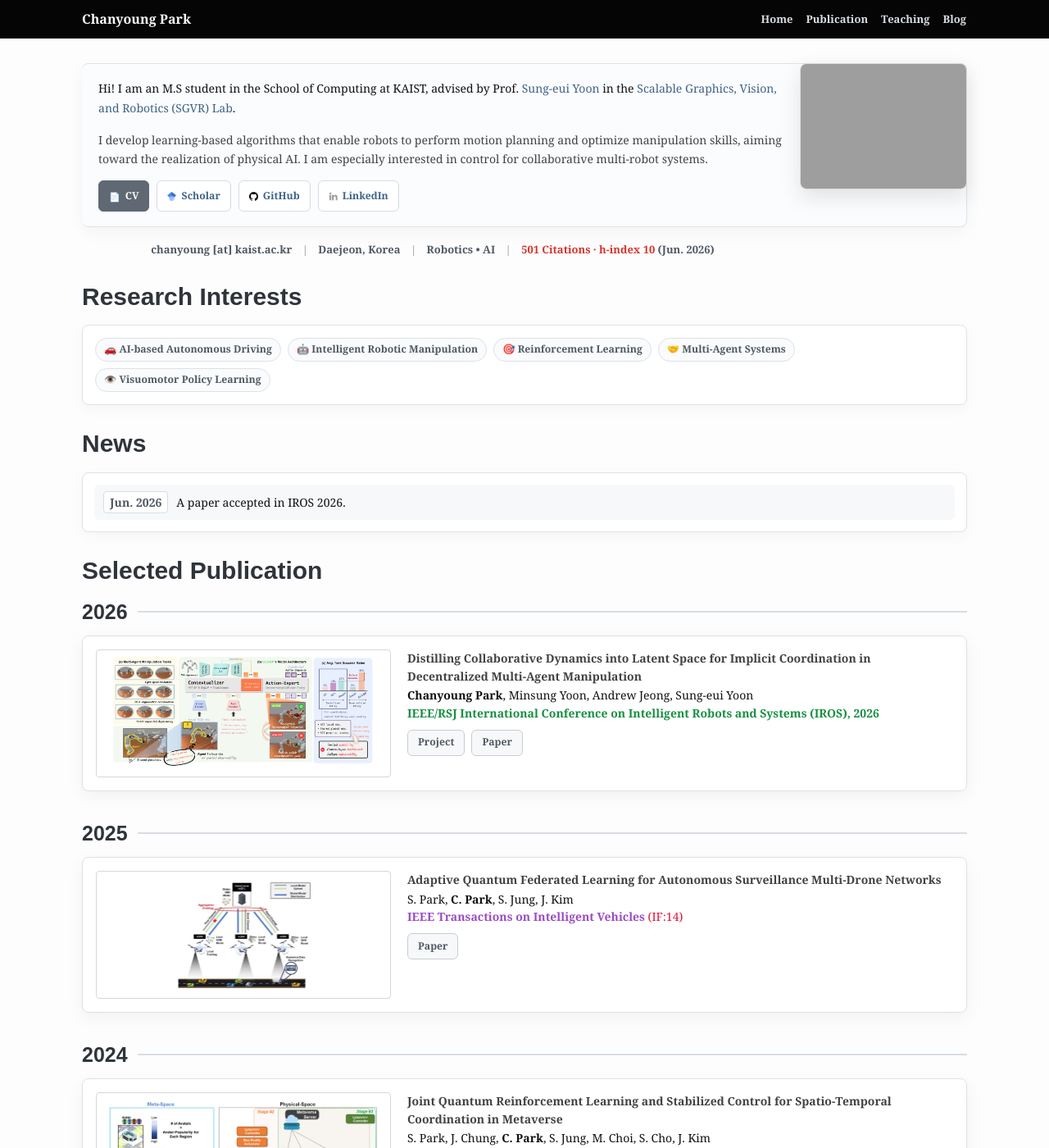
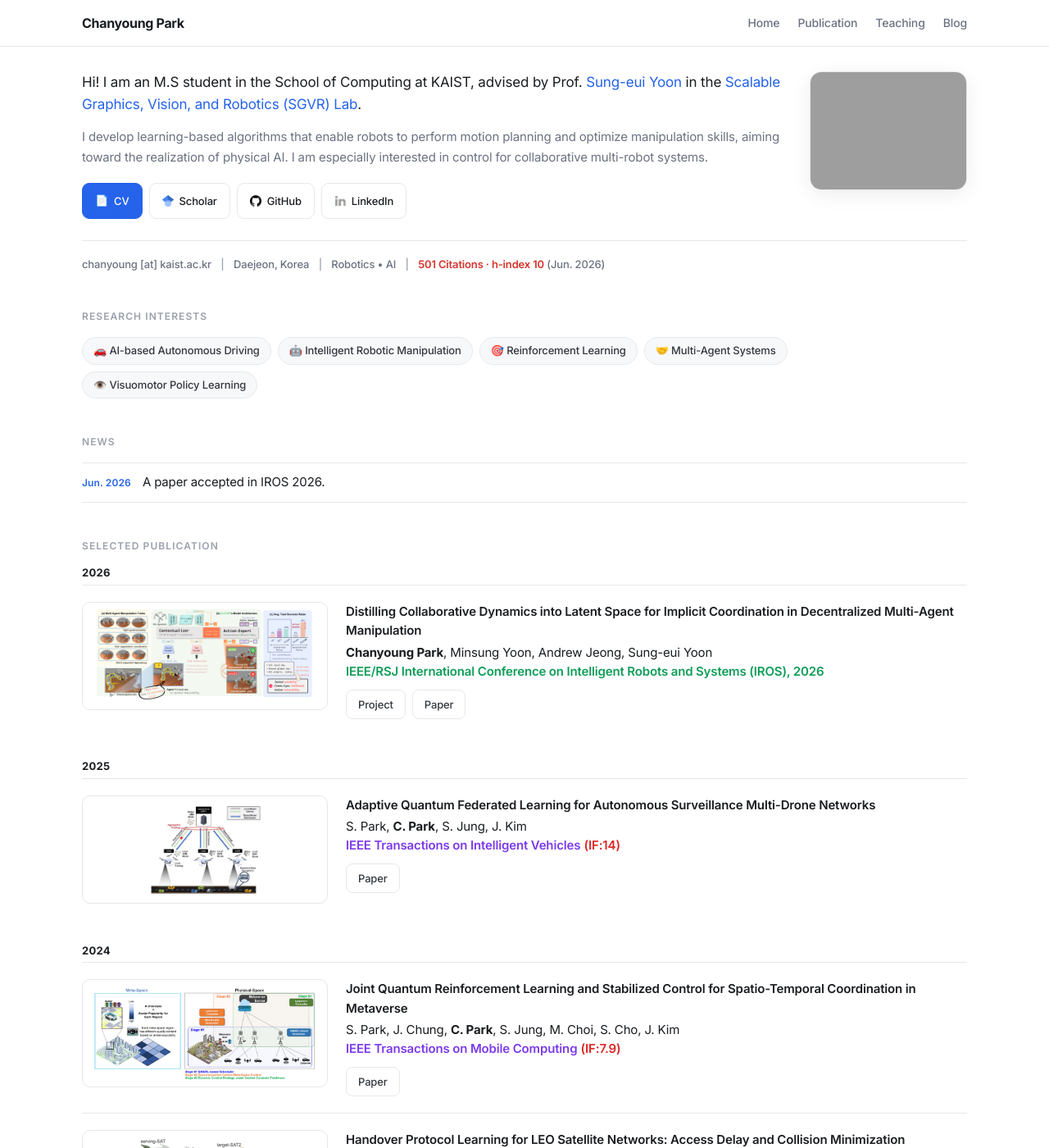
Before and after one commit to cosdeneb/cosdeneb.github.io, a Jekyll site: the page built from index.md, in a window 1280 px wide and 1400 px high. Shown: the whole window at 82% size. Built offline with Jekyll 4.4.1, drawn with Linux system fonts in a browser that asks for light colours.

Commit message:
Redesign site with minimal, modern styling (Inter font)
Switch to Inter sans-serif, a restrained black-and-white palette with a
single blue accent, a clean sticky white header, and whitespace-driven
sections in place of heavy bordered cards and shadows across the home
and publication pages.

```diff
--- a/_config.yml
+++ b/_config.yml
@@ -67,4 +67,4 @@ exclude:
   - vendor/ruby/
 
 # Used for defeating caching
-version: 8
+version: 9
--- a/_includes/head.html
+++ b/_includes/head.html
@@ -60,6 +60,10 @@
     <meta property="twitter:site" content="{{ twitter_username }}"/>
   {% endif %}
 
+  <link rel="preconnect" href="https://fonts.googleapis.com"/>
+  <link rel="preconnect" href="https://fonts.gstatic.com" crossorigin/>
+  <link href="https://fonts.googleapis.com/css2?family=Inter:wght@400;500;600;700;800&display=swap" rel="stylesheet"/>
+
   <link rel="stylesheet" href="{{ "/assets/css/main.css" | absolute_url }}?v={{ site.version }}"/>
   <link rel="canonical" href="{{ page_url }}"/>
   <link rel="shortcut icon" href="{{ "/apple-icon-57x57.ico" | absolute_url }}" type="image/x-icon"/>
--- a/_sass/_base.scss
+++ b/_sass/_base.scss
@@ -29,10 +29,12 @@ body {
   font-family: $base-font-family;
   font-size: $base-font-size;
   line-height: $base-line-height;
-  font-weight: 300;
+  font-weight: 400;
   color: $text-color;
   background-color: $background-color;
   -webkit-text-size-adjust: 100%;
+  -moz-osx-font-smoothing: grayscale;
+  letter-spacing: -0.01em;
 }
 
 /**
@@ -99,8 +101,11 @@ h3,
 h4,
 h5,
 h6 {
-  font-weight: 300;
-  font-family: "Futura", sans-serif;
+  font-weight: 700;
+  font-family: $base-font-family;
+  color: $text-color;
+  letter-spacing: -0.02em;
+  line-height: 1.25;
 }
 
 h4 {
@@ -111,15 +116,12 @@ h4 {
  * Links
  */
 a {
-  color: #3f6388;
+  color: $accent;
   text-decoration: none;
-  //
-  // &:visited {
-  //   color: darken($brand-color, 15%);
-  // }
+  transition: color 0.15s ease;
 
   &:hover {
-    color: #111;
+    color: $accent-dark;
     text-decoration: underline;
   }
 }
--- a/_sass/_layout.scss
+++ b/_sass/_layout.scss
@@ -2,11 +2,13 @@
  * Site header
  */
 .site-header {
-  border-bottom: 1px solid #111;
-  min-height: 44px;
+  border-bottom: 1px solid $line;
+  min-height: 56px;
   padding-top: 0;
   padding-bottom: 0;
-  background-color: #050505;
+  background-color: rgba(255, 255, 255, 0.85);
+  backdrop-filter: saturate(180%) blur(12px);
+  -webkit-backdrop-filter: saturate(180%) blur(12px);
 
   @include media-query($on-mobile) {
     padding-top: 0;
@@ -14,13 +16,16 @@
   }
 
   // Positioning context for the mobile navigation icon
-  position: relative;
+  position: sticky;
+  top: 0;
+  z-index: 20;
 
   .wrapper {
     display: flex;
     align-items: center;
     justify-content: space-between;
     max-width: 1080px;
+    min-height: 56px;
 
     &:after {
       content: none;
@@ -31,20 +36,20 @@
 
 .site-title {
   font-size: 16px;
-  font-weight: bold;
-  line-height: 44px;
-  letter-spacing: 0;
+  font-weight: 700;
+  line-height: 56px;
+  letter-spacing: -0.02em;
   float: none;
   display: block;
   padding: 0;
 
   &,
   &:visited {
-    color: #f7f8fa;
+    color: $text-color;
   }
 
   &:hover {
-    color: #fff;
+    color: $accent;
     text-decoration: none;
   }
 }
@@ -64,15 +69,16 @@
   .menu {
     display: flex;
     align-items: center;
-    gap: 14px;
+    gap: 22px;
   }
 
   .page-link {
-    border: 1px solid transparent;
-    color: #d8dde3;
-    font-size: 13px;
-    font-weight: bold;
-    line-height: 44px;
+    border: 0;
+    color: $muted;
+    font-size: 14px;
+    font-weight: 500;
+    line-height: 56px;
+    letter-spacing: -0.01em;
     padding: 0;
 
     // Gaps between nav items, but not on the first one
@@ -81,8 +87,8 @@
     }
 
     &:hover {
-      color: #fff;
-      text-decoration: underline;
+      color: $text-color;
+      text-decoration: none;
       background-color: transparent;
       border-color: transparent;
     }
@@ -93,10 +99,11 @@
     top: 12px;
     right: 24px;
 
-    border: 1px solid $grey-color-light;
-    border-radius: 5px;
+    border: 1px solid $line;
+    border-radius: 10px;
     text-align: right;
     background-color: #fff;
+    box-shadow: 0 8px 24px rgba(0, 0, 0, 0.08);
 
     .menu-icon {
       display: block;
@@ -142,11 +149,13 @@
  * Site footer
  */
 .site-footer {
-  border-top: 1px solid $grey-color-light;
+  border-top: 1px solid $line;
   padding: $spacing-unit 0;
+  margin-top: 40px;
+  color: $muted;
 
   @include media-query($on-mobile) {
-    padding-top: 10px;
+    padding-top: 20px;
   }
 }
 
--- a/_sass/_site.scss
+++ b/_sass/_site.scss
@@ -1,15 +1,20 @@
+/**
+ * Home / shared content styles — minimal & clean
+ */
+
 .profile-pic {
   float: right;
-  width: 202px;
-  border: 1px solid #d8dde3;
-  border-radius: 8px;
-  margin-left: 20px;
-  box-shadow: 0 10px 26px rgba(0, 0, 0, 0.1);
+  width: 190px;
+  border-radius: 14px;
+  border: 1px solid $line;
+  margin-left: 28px;
+  box-shadow: 0 6px 24px rgba(0, 0, 0, 0.07);
 
   @include media-query($on-mobile) {
     float: none;
-    margin-bottom: 20px;
-    margin-left: 0px;
+    display: block;
+    width: 150px;
+    margin: 0 auto 22px;
   }
 }
 
@@ -31,157 +36,137 @@
   }
 }
 
+/* Intro — no card, generous whitespace */
 .home-intro {
-  margin-bottom: 18px;
-  padding: 18px 20px;
-  border: 1px solid #dde2e8;
-  border-left: 0;
-  border-radius: 8px;
-  background-color: #fbfcfd;
-  box-shadow: 0 6px 20px rgba(0, 0, 0, 0.045);
+  margin-bottom: 4px;
+
+  p {
+    margin-bottom: 14px;
+  }
+
+  p:first-of-type {
+    font-size: 17px;
+    line-height: 1.6;
+    color: $text-color;
+  }
 
   p:last-of-type {
     margin-bottom: 0;
   }
 }
 
+.home-research-copy {
+  color: $muted;
+}
+
+.home-highlight {
+  border-left: 2px solid $line;
+  padding-left: 14px;
+}
+
+/* Action buttons */
 .home-actions {
   display: flex;
   flex-wrap: wrap;
   justify-content: flex-start;
-  gap: 9px;
-  margin-top: 14px;
+  gap: 8px;
+  margin-top: 18px;
 }
 
 .home-button {
   display: inline-flex;
   align-items: center;
   justify-content: center;
-  gap: 6px;
-  min-height: 30px;
-  border: 1px solid #d6dce3;
-  border-radius: 6px;
-  padding: 3px 12px;
-  color: #3f6388;
-  font-size: $small-font-size;
-  font-weight: bold;
-  line-height: 1.5;
+  gap: 7px;
+  min-height: 34px;
+  border: 1px solid $line;
+  border-radius: 9px;
+  padding: 4px 15px;
+  color: $text-color;
+  font-size: 13px;
+  font-weight: 500;
+  line-height: 1.4;
   background-color: #fff;
+  transition: border-color 0.15s ease, background-color 0.15s ease, color 0.15s ease, transform 0.1s ease;
+}
+
+.home-button:hover {
+  color: $text-color;
+  text-decoration: none;
+  border-color: #cfd4da;
+  background-color: $surface;
+  transform: translateY(-1px);
+}
+
+.home-button.primary {
+  color: #fff;
+  border-color: $accent;
+  background-color: $accent;
+}
+
+.home-button.primary:hover {
+  color: #fff;
+  border-color: $accent-dark;
+  background-color: $accent-dark;
 }
 
 .home-button-icon {
-  width: 11px;
-  height: 11px;
+  width: 14px;
+  height: 14px;
   border: 0;
   object-fit: contain;
 }
 
 .home-button-symbol {
-  font-size: 11px;
+  font-size: 13px;
   line-height: 1;
 }
 
-.home-button:hover {
-  color: $text-color;
-  text-decoration: none;
-  border-color: #aeb6c0;
-  background-color: #f4f6f8;
-}
-
-.home-button.primary {
-  color: #fff;
-  border-color: #5f6873;
-  background-color: #5f6873;
-}
-
-.home-button.primary:hover {
-  color: #fff;
-  border-color: #424a54;
-  background-color: #424a54;
-}
-
-.home-highlight {
-  border-left: 3px solid $grey-color-light;
-  padding-left: 12px;
-}
-
-.home-research-copy {
-  color: $grey-color-dark;
-}
-
+/* Meta line */
 .home-meta {
-  margin: 10px 224px 30px 0;
-  color: #4f5863;
+  clear: both;
+  margin: 26px 0 8px;
+  padding-top: 18px;
+  border-top: 1px solid $line;
+  color: $muted;
   font-size: 13px;
-  font-weight: bold;
-  line-height: 1.5;
-  text-align: center;
+  font-weight: 500;
+  line-height: 1.6;
+  text-align: left;
 }
 
 .home-meta span {
-  color: #a0a6ad;
-  padding: 0 9px;
+  color: $faint;
+  padding: 0 8px;
 }
 
-.publication-button {
-  display: inline-flex;
-  align-items: center;
-  justify-content: center;
-  min-height: 26px;
-  border: 1px solid #c7cdd4;
-  border-radius: 6px;
-  padding: 2px 12px;
-  color: #4f5863;
-  font-size: $small-font-size;
-  font-weight: bold;
-  line-height: 1.5;
-  background-color: #f7f8fa;
-}
-
-.publication-button:hover {
-  color: #fff;
-  text-decoration: none;
-  border-color: #5f6873;
-  background-color: #5f6873;
-}
-
-.keyword {
-  color: #4f5863;
-  font-weight: bold;
-}
-
-.home-section-title {
-  display: flex;
-  align-items: center;
-  gap: 12px;
-  margin-bottom: 14px !important;
+/* Section titles — quiet uppercase eyebrow */
+.home-section-title,
+.home .home-section-title {
+  display: block !important;
+  margin: 46px 0 18px !important;
   border-bottom: 0 !important;
   padding-bottom: 0 !important;
-  color: #2f343b !important;
-  font-size: 28px !important;
-  font-weight: 800 !important;
+  color: $faint !important;
+  font-size: 12px !important;
+  font-weight: 600 !important;
+  letter-spacing: 0.09em !important;
+  text-transform: uppercase !important;
   line-height: 1.2 !important;
 }
 
-.home-section-title::after {
-  content: "";
-  flex: 1;
-  height: 2px;
-  background-color: #d8dde3;
+.home-section-title::after,
+.home .home-section-title::after {
+  content: none !important;
 }
 
+/* Research interests — flat pills */
 .research-interests {
   clear: both;
   margin-top: 20px;
 
   h2 {
-    font-size: 28px;
-    font-weight: 800;
-    line-height: 1.2;
-    color: $grey-color-dark;
-    border-bottom: 1px solid $grey-color-light;
-    margin-bottom: 14px;
-    padding-bottom: 6px;
+    @extend .home-section-title;
   }
 }
 
@@ -190,80 +175,77 @@
   flex-wrap: wrap;
   gap: 8px;
   margin-bottom: 0;
-  border: 1px solid #dde2e8;
-  border-radius: 8px;
-  padding: 15px;
-  background-color: #fff;
-  box-shadow: 0 5px 18px rgba(0, 0, 0, 0.035);
 
   span {
-    border: 1px solid #dce1e7;
+    border: 1px solid $line;
     border-radius: 999px;
-    padding: 3px 10px;
-    color: #4f5863;
-    font-size: $small-font-size;
-    font-weight: bold;
-    background-color: #fafbfc;
+    padding: 5px 13px;
+    color: $grey-color-dark;
+    font-size: 13px;
+    font-weight: 500;
+    background-color: $surface;
+    transition: border-color 0.15s ease, background-color 0.15s ease;
+  }
+
+  span:hover {
+    border-color: #d4d8de;
+    background-color: #eef0f3;
   }
 }
 
+/* News — clean list, thin dividers */
 .home-news {
   clear: both;
-  margin-top: 24px;
+  margin-top: 20px;
 
   h2 {
-    font-size: 28px;
-    font-weight: 800;
-    line-height: 1.2;
-    color: $grey-color-dark;
-    border-bottom: 1px solid $grey-color-light;
-    margin-bottom: 14px;
-    padding-bottom: 6px;
+    @extend .home-section-title;
   }
 
   ul {
     margin-left: 0;
     margin-bottom: 0;
     list-style: none;
-    border: 1px solid #dde2e8;
-    border-radius: 8px;
-    padding: 14px;
-    background-color: #fff;
-    box-shadow: 0 5px 18px rgba(0, 0, 0, 0.035);
   }
 
   li {
     display: flex;
     align-items: baseline;
-    gap: 10px;
-    border-left: 0;
-    border-radius: 6px;
-    padding: 8px 11px;
+    gap: 14px;
+    padding: 11px 0;
     margin-bottom: 0;
-    background-color: #f7f8fa;
+    border-bottom: 1px solid $line;
+  }
+
+  li:first-child {
+    border-top: 1px solid $line;
   }
 }
 
+.news-date {
+  flex: 0 0 auto;
+  color: $accent;
+  font-size: 12px;
+  font-weight: 600;
+  letter-spacing: 0.01em;
+}
+
+/* Selected publications on home */
 .home-selected-publication {
   clear: both;
-  margin-top: 24px;
+  margin-top: 20px;
 
   h2 {
-    font-size: 28px;
-    font-weight: 800;
-    line-height: 1.2;
-    color: $grey-color-dark;
-    border-bottom: 1px solid $grey-color-light;
-    margin-bottom: 14px;
-    padding-bottom: 6px;
+    @extend .home-section-title;
   }
 
   .publication-thumb {
-    flex-basis: 360px;
-    width: 360px;
-    max-width: 360px;
-    height: 156px;
-    border-radius: 4px;
+    flex-basis: 300px;
+    width: 300px;
+    max-width: 300px;
+    height: 132px;
+    border: 1px solid $line;
+    border-radius: 10px;
     padding: 8px;
     object-fit: contain;
     background-color: #fff;
@@ -275,72 +257,62 @@
   }
 
   .publication-year {
-    display: flex;
-    align-items: center;
-    gap: 12px;
-    margin: 36px 0 14px;
-    font-size: 25px;
-    font-weight: 800;
+    margin: 30px 0 6px;
+    font-size: 13px;
+    font-weight: 700;
+    letter-spacing: 0.02em;
     line-height: 1.2;
-    color: #2f343b;
+    color: $text-color;
   }
 
   .publication-year:first-child {
-    margin-top: 8px;
-  }
-
-  .publication-year::after {
-    content: "";
-    flex: 1;
-    height: 2px;
-    background-color: #d8dde3;
+    margin-top: 6px;
   }
 
   .publication-item {
     align-items: flex-start;
-    gap: 20px;
-    border: 1px solid #dde2e8;
-    border-radius: 8px;
-    padding: 16px;
-    background-color: #fff;
-    box-shadow: 0 6px 20px rgba(0, 0, 0, 0.05);
+    gap: 22px;
+    padding: 20px 0;
+    border: 0;
+    border-top: 1px solid $line;
+    border-radius: 0;
+    background-color: transparent;
+    box-shadow: none;
   }
 
   .publication-list .publication-item:last-child {
-    border-bottom: 1px solid $grey-color-light;
+    border-bottom: 0;
   }
 }
 
-.news-date {
-  flex: 0 0 auto;
-  border: 1px solid #d8dde3;
-  border-radius: 4px;
-  padding: 1px 7px;
-  color: #4f5863;
-  font-weight: bold;
-  background-color: #fff;
-}
-
+/* Venues & metrics */
 .venue {
-  font-weight: bold;
+  font-weight: 600;
 }
 
 .venue.journal {
-  color: #9b4cc2;
+  color: #7c3aed;
 }
 
 .venue.conference {
-  color: #168f42;
+  color: #0f9d58;
 }
 
 .venue.book {
-  color: #2a7ae2;
+  color: $accent;
 }
 
 .metric {
-  color: #dc143c;
+  color: #dc2626;
+  font-weight: 600;
 }
 
+.keyword {
+  color: $grey-color-dark;
+  font-weight: 600;
+}
+
+/* Publication list (also used on Publication page) */
 .publication-list {
   clear: both;
   margin-bottom: 22px;
@@ -348,29 +320,30 @@
 
 .publication-item {
   display: flex;
-  gap: 14px;
-  padding: 13px 0;
-  border-top: 1px solid $grey-color-light;
+  gap: 16px;
+  padding: 16px 0;
+  border-top: 1px solid $line;
 }
 
 .publication-list .publication-item:last-child {
-  border-bottom: 1px solid $grey-color-light;
+  border-bottom: 1px solid $line;
 }
 
 .publication-placeholder {
   flex: 0 0 112px;
   width: 112px;
   height: 78px;
-  border: 1px solid #d7d7d7;
+  border: 1px solid $line;
+  border-radius: 8px;
   background-color: #fff;
-  box-shadow: inset 0 0 0 1px #fff;
 }
 
 .publication-thumb {
   flex: 0 0 112px;
   width: 112px;
   height: 78px;
-  border: 1px solid #d7d7d7;
+  border: 1px solid $line;
+  border-radius: 8px;
   padding: 4px;
   object-fit: cover;
   object-position: center;
@@ -386,36 +359,56 @@
 
 .publication-title {
   display: inline-block;
-  margin-bottom: 2px;
-  font-weight: bold;
-  color: $grey-color-dark;
+  margin-bottom: 3px;
+  font-weight: 600;
+  color: $text-color;
 }
 
 .publication-actions {
   display: flex;
   flex-wrap: wrap;
   gap: 8px;
-  margin-top: 9px;
+  margin-top: 11px;
+}
+
+.publication-button {
+  display: inline-flex;
+  align-items: center;
+  justify-content: center;
+  min-height: 28px;
+  border: 1px solid $line;
+  border-radius: 8px;
+  padding: 3px 14px;
+  color: $grey-color-dark;
+  font-size: 13px;
+  font-weight: 500;
+  line-height: 1.4;
+  background-color: #fff;
+  transition: border-color 0.15s ease, background-color 0.15s ease, color 0.15s ease;
+}
+
+.publication-button:hover {
+  color: #fff;
+  text-decoration: none;
+  border-color: $accent;
+  background-color: $accent;
 }
 
 .publication-button.muted {
-  color: #69717c;
+  color: $muted;
   cursor: default;
 }
 
 .publication-button.muted:hover {
-  color: #69717c;
-  border-color: #c7cdd4;
-  background-color: #f7f8fa;
+  color: $muted;
+  border-color: $line;
+  background-color: #fff;
 }
 
 @include media-query($on-mobile) {
-  .home-intro {
-    padding: 14px;
-  }
-
   .home-meta {
     margin-right: 0;
+    text-align: left;
   }
 
   .home-news li {
@@ -436,23 +429,26 @@
       width: 100%;
       max-width: 100%;
       height: auto;
-      margin-bottom: 10px;
+      margin-bottom: 12px;
     }
   }
 }
 
+/* Generic info sections (teaching, etc.) */
 .info-section {
   clear: both;
   margin-top: 20px;
 
   h2 {
-    font-size: 16px;
-    font-weight: bold;
-    line-height: 1.4;
-    color: $grey-color-dark;
-    border-bottom: 1px solid $grey-color-light;
-    margin-bottom: 10px;
-    padding-bottom: 3px;
+    font-size: 12px;
+    font-weight: 600;
+    letter-spacing: 0.09em;
+    text-transform: uppercase;
+    line-height: 1.2;
+    color: $faint;
+    border-bottom: 0;
+    margin: 40px 0 16px;
+    padding-bottom: 0;
   }
 }
 
@@ -461,9 +457,9 @@
   list-style: none;
 
   li {
-    border-left: 3px solid $grey-color-light;
-    padding-left: 12px;
-    margin-bottom: 12px;
+    border-left: 2px solid $line;
+    padding-left: 14px;
+    margin-bottom: 14px;
   }
 
   &.compact {
@@ -476,49 +472,50 @@
 }
 
 .timeline-meta {
-  color: $grey-color;
-  font-weight: bold;
+  color: $muted;
+  font-weight: 600;
   margin-bottom: 2px;
 }
 
 .teaching-school {
-  margin-bottom: 16px;
+  margin-bottom: 18px;
 
   .timeline-meta {
-    padding-left: 12px;
-    border-left: 3px solid $grey-color-light;
+    padding-left: 14px;
+    border-left: 2px solid $line;
   }
 
   &.kaist {
     .timeline-meta {
-      color: #2f80ed;
-      border-left-color: #2f80ed;
+      color: $accent;
+      border-left-color: $accent;
     }
   }
 
   &.korea {
     .timeline-meta {
-      color: #b22222;
-      border-left-color: #b22222;
+      color: #b91c1c;
+      border-left-color: #b91c1c;
     }
   }
 
   &.ajou {
     .timeline-meta {
-      color: #00008b;
-      border-left-color: #00008b;
+      color: #1e3a8a;
+      border-left-color: #1e3a8a;
     }
   }
 }
 
 .page-intro {
-  border-left: 3px solid $grey-color-light;
-  padding-left: 12px;
+  border-left: 2px solid $line;
+  padding-left: 14px;
+  color: $muted;
 }
 
 @include media-query($on-mobile) {
   .publication-item {
-    gap: 10px;
+    gap: 12px;
   }
 
   .publication-placeholder {
@@ -528,13 +525,19 @@
   }
 }
 
+/* Footer */
 .footer-col {
-  font-size: 12px;
+  font-size: 13px;
 
   h4 {
-    margin-bottom: 0;
+    margin-bottom: 4px;
     margin-top: 0;
-    line-height: 30px;
+    line-height: 26px;
+    font-size: 11px;
+    font-weight: 600;
+    letter-spacing: 0.09em;
+    text-transform: uppercase;
+    color: $faint;
   }
 
   .social-links {
@@ -546,7 +549,7 @@
       width: 100%;
       align-items: flex-start;
       line-height: 16px;
-      margin-top: 6.5px;
+      margin-top: 7px;
       margin-bottom: 10px;
 
       img {
@@ -555,7 +558,7 @@
       }
 
       a {
-        margin-left: 6px;
+        margin-left: 7px;
         word-break: break-all;
       }
     }
@@ -571,8 +574,9 @@
   display: none;
   position: absolute;
   background: #fff;
-  border: #ddd 1px solid;
-  box-shadow: 0px 2px 3px rgba(0, 0, 0, 0.25);
+  border: $line 1px solid;
+  border-radius: 10px;
+  box-shadow: 0 8px 24px rgba(0, 0, 0, 0.12);
 
   padding: 24px;
   text-align: center;
@@ -580,7 +584,6 @@
   p {
     font-size: 11px;
     line-height: 16px;
-    font-family: Helvetica, sans-serif;
     width: 170px;
     margin: 0 auto;
     margin-bottom: 14px;
@@ -592,20 +595,3 @@
     border: none;
   }
 }
-
-.home .home-section-title {
-  display: flex !important;
-  align-items: center !important;
-  gap: 14px !important;
-  margin: 30px 0 18px !important;
-  border-bottom: 0 !important;
-  padding-bottom: 0 !important;
-  color: #2f343b !important;
-  font-size: 30px !important;
-  font-weight: 800 !important;
-  line-height: 1.12 !important;
-}
-
-.home .home-section-title::after {
-  content: none;
-}
--- a/assets/css/main.scss
+++ b/assets/css/main.scss
@@ -7,20 +7,27 @@
 // Our variables
 $base-url: "{{ site.baseurl }}";
 
-$base-font-family: Charter, Georgia, Helvetica, Arial, sans-serif;
-$base-font-size: 14px;
-$small-font-size: $base-font-size * 0.875;
-$base-line-height: 1.7;
+$base-font-family: "Inter", -apple-system, BlinkMacSystemFont, "Segoe UI", Roboto, Helvetica, Arial, sans-serif;
+$base-font-size: 15px;
+$small-font-size: 13px;
+$base-line-height: 1.65;
 
 $spacing-unit: 30px;
 
-$text-color: #111;
-$background-color: #fdfdfd;
-$brand-color: #2a7ae2;
+// Minimal palette
+$text-color: #1a1d21;
+$background-color: #ffffff;
+$accent: #2563eb;
+$accent-dark: #1d4ed8;
+$muted: #6b7280;
+$faint: #9aa1ab;
+$line: #e6e8eb;
+$surface: #f7f8fa;
+$brand-color: $accent;
 
-$grey-color: #828282;
-$grey-color-light: lighten($grey-color, 40%);
-$grey-color-dark: darken($grey-color, 25%);
+$grey-color: #6b7280;
+$grey-color-light: #e6e8eb;
+$grey-color-dark: #33383f;
 
 $on-mobile: 500px;
 $on-laptop: 800px;
```
